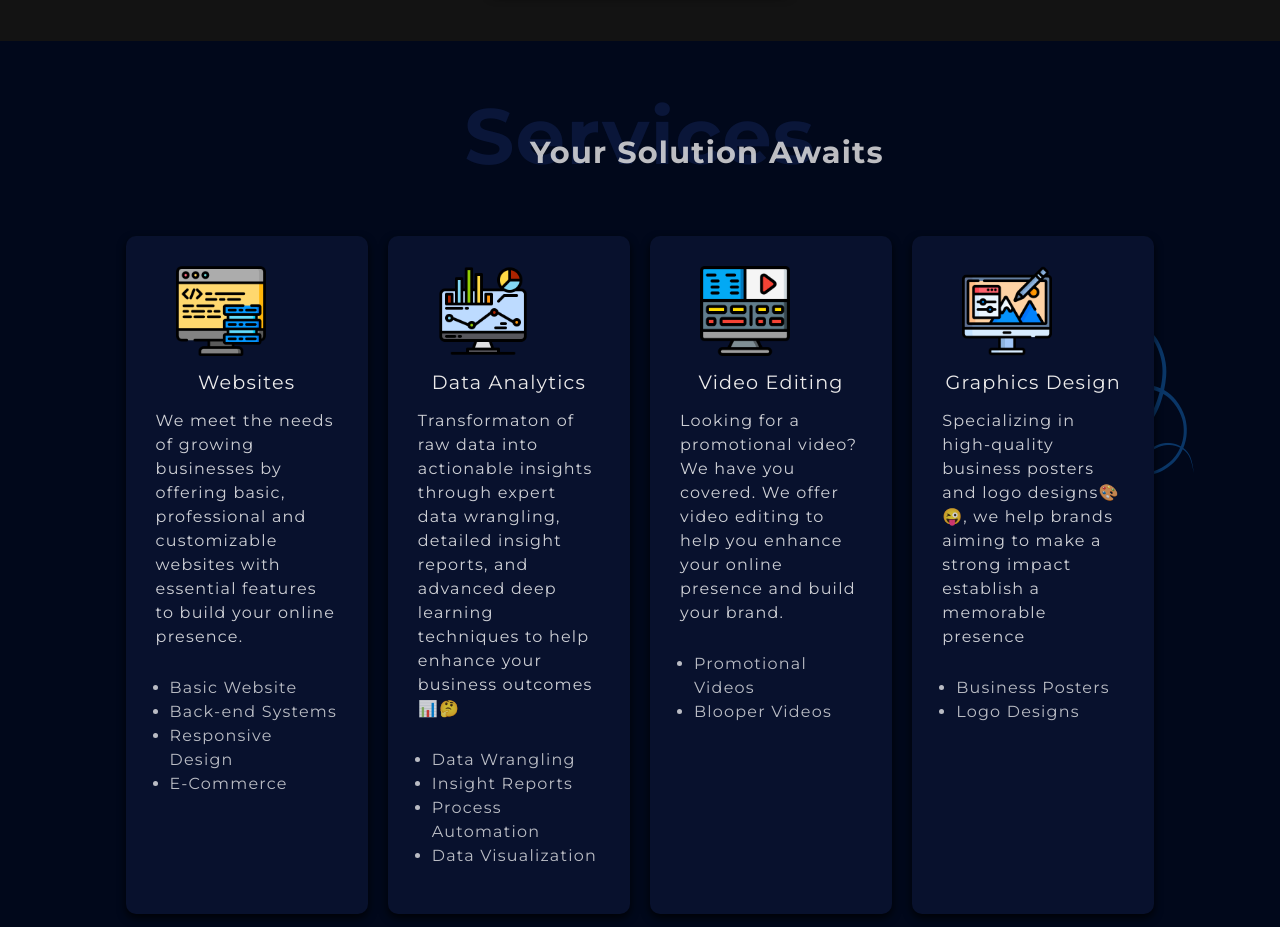
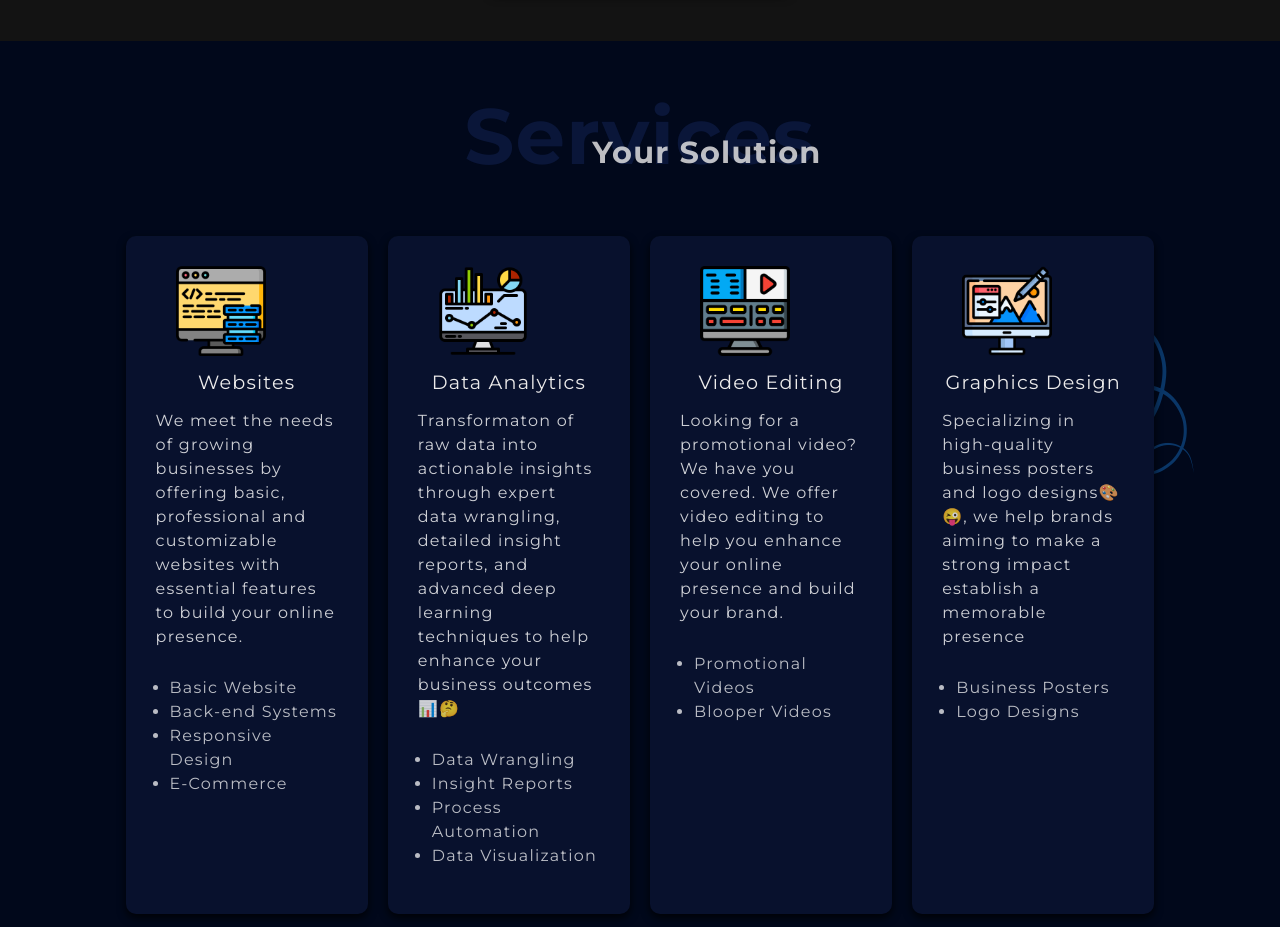
Before and after one commit to laoditiusm/lmdev, a plain HTML site: page index.html in a window 1280 px wide. Shown: the part 2500-3427 px from the top of the page. Drawn offline with nearby package versions, Linux system fonts and the light colour scheme.

Commit message:
Update index.html

```diff
--- a/index.html
+++ b/index.html
@@ -219,7 +219,7 @@
                     Services
                 </h1>
                 <p class="section-sub subHeadPstn section-subHeading-W">
-                    Your Solution Awaits
+                    Your Solution
                 </p>
             </div>
             <div class="services-section">
```
